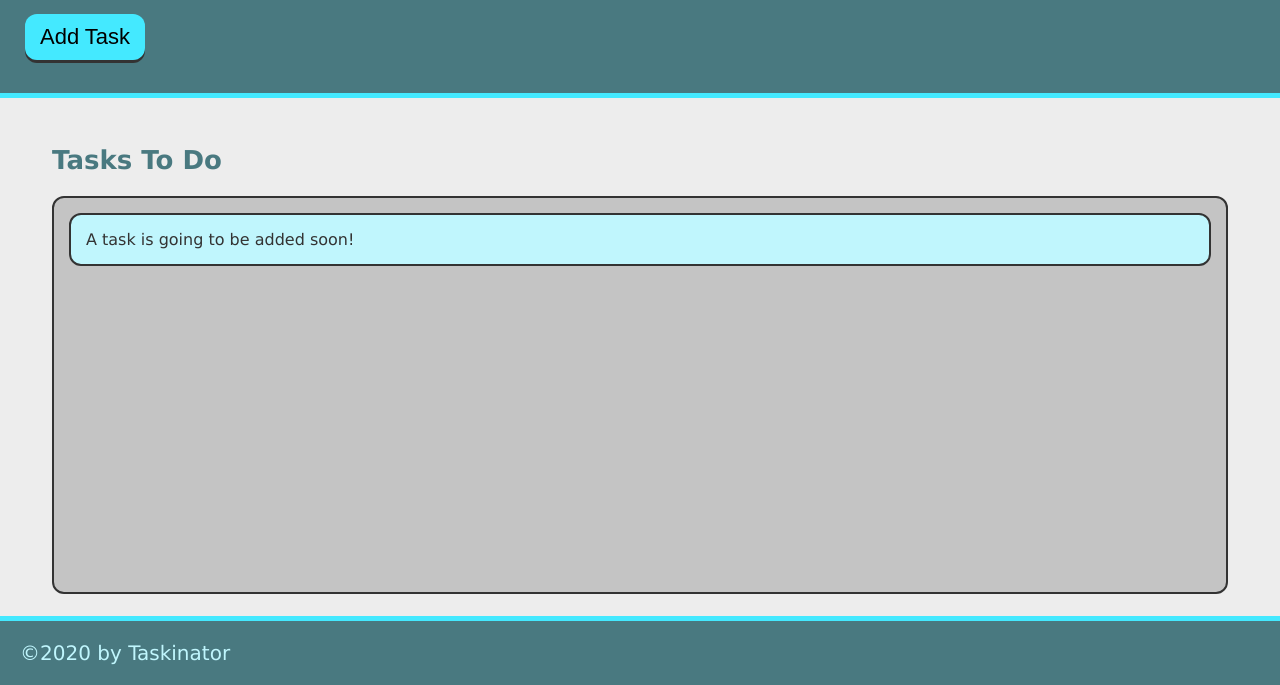
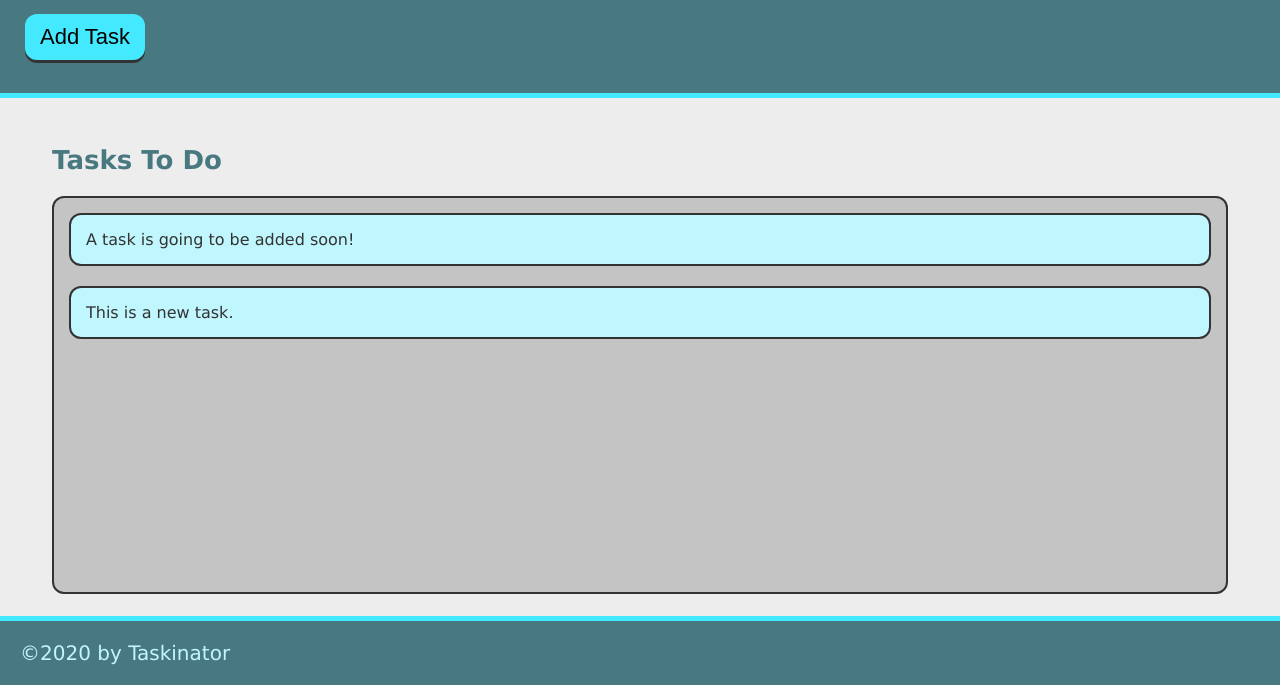
Before and after one commit to GRech17/taskinator, a plain HTML site: page index.html in a window 1280 px wide. Both pictures are taken after a click on the button "Add Task". Shown: the part 115-800 px from the top of the page. Drawn offline with Linux system fonts and the light colour scheme.

Commit message:
add ability to add task

```diff
--- a/assets/js/script.js
+++ b/assets/js/script.js
@@ -0,0 +1,11 @@
+let buttonEl = document.querySelector("#save-task");
+let tasksToDoEl = document.querySelector("#tasks-to-do");
+
+let createTaskHandler = function() {
+    let listItemEl = document.createElement("li");
+    listItemEl.className = "task-item";
+    listItemEl.textContent = "This is a new task.";
+    tasksToDoEl.appendChild(listItemEl);
+};
+
+buttonEl.addEventListener("click", createTaskHandler);
--- a/index.html
+++ b/index.html
@@ -13,13 +13,13 @@
     <header>
         <h1 class="page-title">Taskinator</h1>
         <p>Click the buttom belwot to add a new task!</p>
-        <button class="btn">Add Task</button>
+        <button class="btn" id="save-task">Add Task</button>
     </header>
 
     <main class="page-content">
         <section class="task-list-wrapper">
             <h2 class="list-title">Tasks To Do</h2>
-            <ul class="task-list">
+            <ul class="task-list" id="tasks-to-do">
                 <li class="task-item">A task is going to be added soon!</li>
             </ul>
         </section>
```
